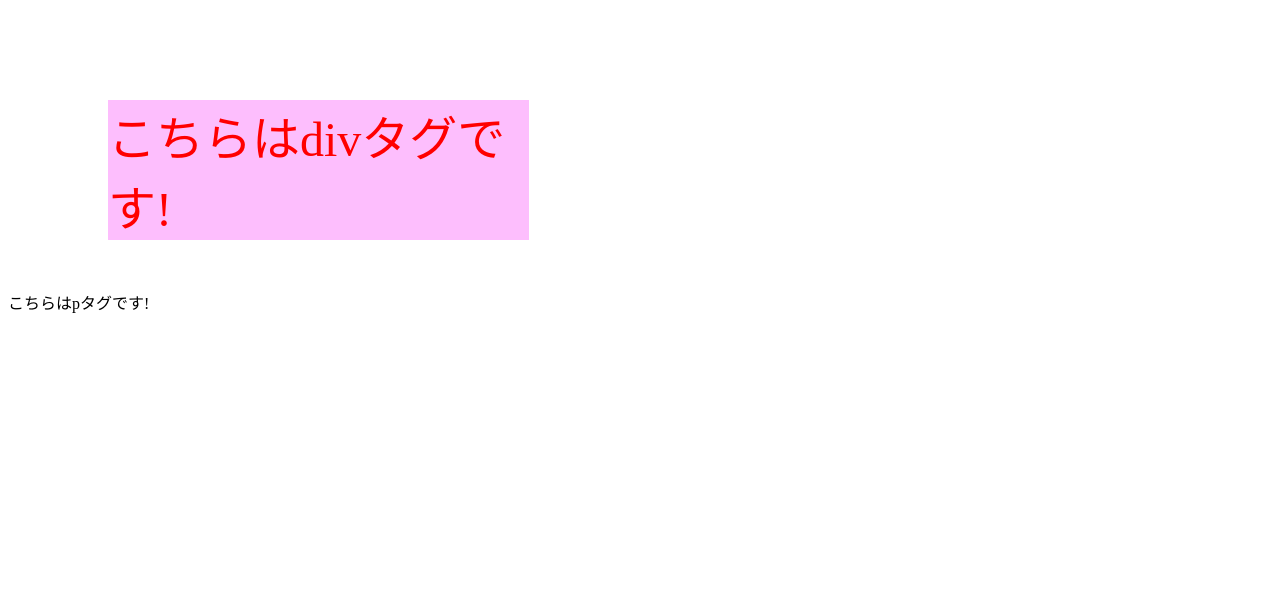
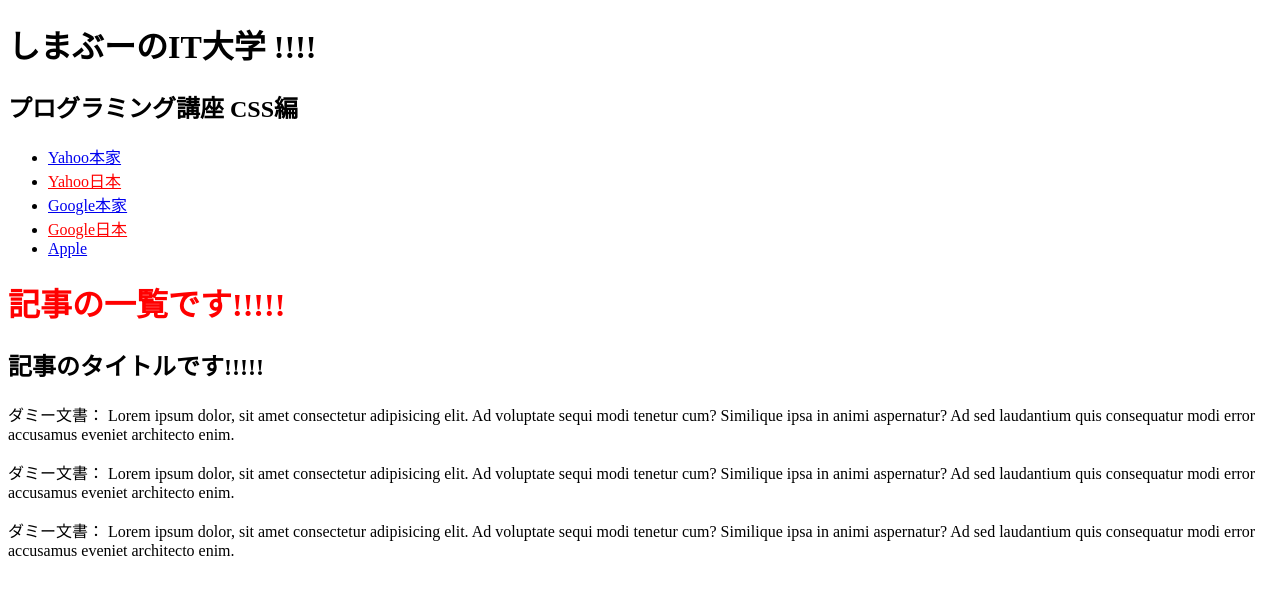
Before and after one commit to aki-atom/CSS, a plain HTML site: page index.html in a window 1280 px wide. Drawn offline with Linux system fonts and the light colour scheme.

Commit message:
CSS#3 2025/8/13

```diff
--- a/index.html
+++ b/index.html
@@ -7,11 +7,27 @@
     <link rel="stylesheet" href="style.css">
 </head>
 <body>
-    <div>
-        こちらはdivタグです!
-    </div>
-    <p>
-        こちらはpタグです!
-    </p>
+    <header>
+        <h1> しまぶーのIT大学 </h1>
+        <h2>プログラミング講座 CSS編 </h2>
+        <nav>
+            <ul>
+                <li><a href="https://www.yahoo.com">Yahoo本家</a></li>
+                <li><a href="https://www.yahoo.co.jp">Yahoo日本</a></li>
+                <li><a href="https://google.com">Google本家</a></li>
+                <li><a href="https://www.google.co.jp">Google日本</a></li>
+                <li><a href="https://apple.com">Apple</a></li>
+            </ul>
+        </nav>
+    </header>
+    <main>
+        <h1>記事の一覧です!</h1>
+        <article>
+            <h1>記事のタイトルです!</h1>
+            <p>ダミー文書： Lorem ipsum dolor, sit amet consectetur adipisicing elit. Ad voluptate sequi modi tenetur cum? Similique ipsa in animi aspernatur? Ad sed laudantium quis consequatur modi error accusamus eveniet architecto enim.</p>
+            <p>ダミー文書： Lorem ipsum dolor, sit amet consectetur adipisicing elit. Ad voluptate sequi modi tenetur cum? Similique ipsa in animi aspernatur? Ad sed laudantium quis consequatur modi error accusamus eveniet architecto enim.</p>
+            <p>ダミー文書： Lorem ipsum dolor, sit amet consectetur adipisicing elit. Ad voluptate sequi modi tenetur cum? Similique ipsa in animi aspernatur? Ad sed laudantium quis consequatur modi error accusamus eveniet architecto enim.</p>
+        </article>
+    </main>
 </body>
 </html>
--- a/style.css
+++ b/style.css
@@ -1,12 +1,12 @@
-div {
-    color:  red;
-    font-size: 3rem;
-    background-color: rgba(250, 95,250, 0.404);
-    width: calc(100% / 3);
-    /*
-    margin-top: 100px;
-    margin-left: 100px;
-    margin-bottom: 50;
-    margin-right: 0; */
-    margin: 100px 0 50px 100px;
+a[href$=".co.jp"] {
+    color: red;
 }
+p:hover {
+    background-color: pink;
+}
+h1::after {
+    content: "!!!!";
+}
+main > h1 {
+    color: red;
+}
```
